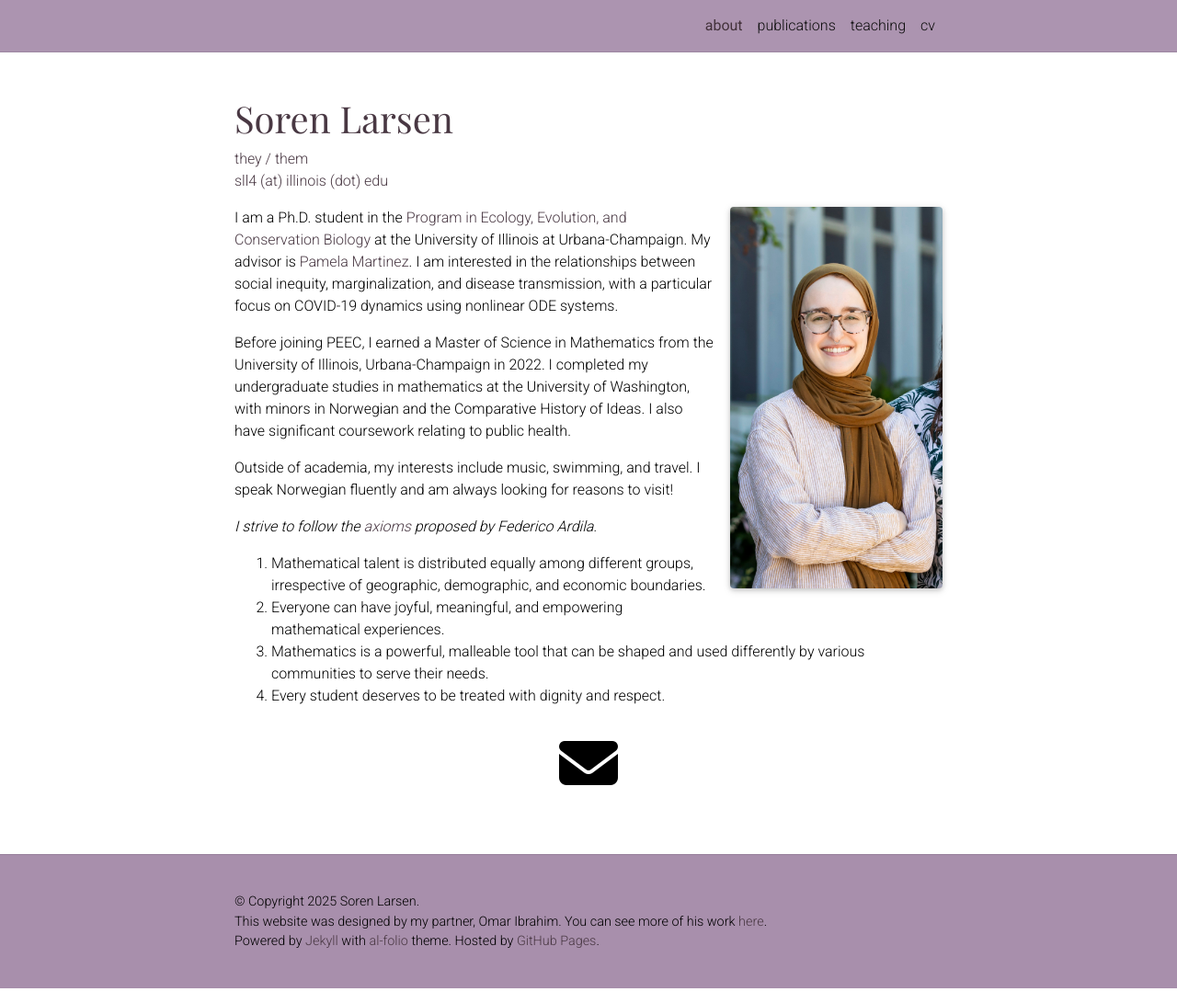
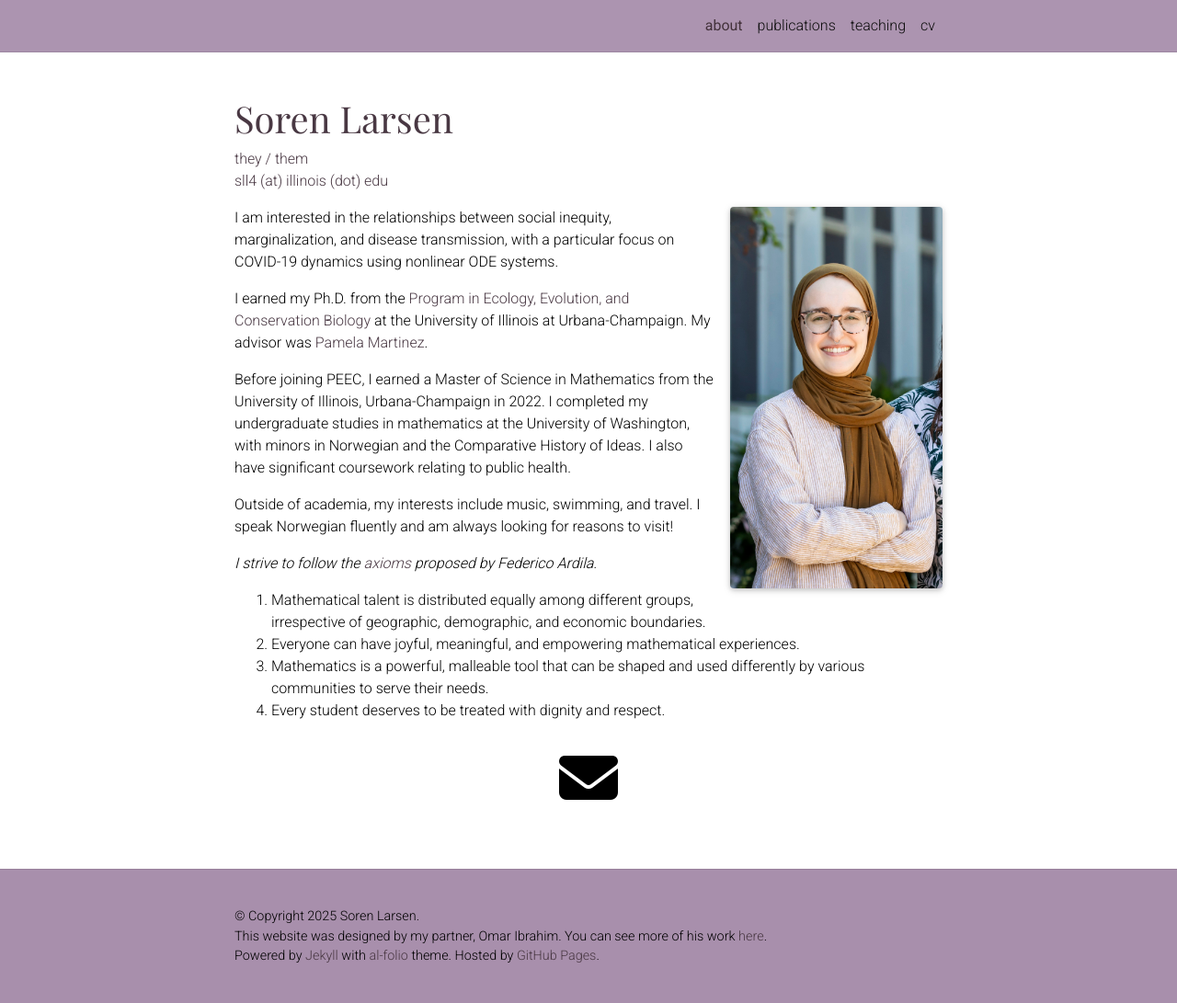
Before and after one commit to SL-Larsen/SL-Larsen.github.io, a Jekyll site: the page built from _pages/about.md, in a window 1280 px wide and 1091 px high. Shown: the whole window at 92% size. Built offline with Jekyll 4.4.1, drawn with Linux system fonts in a browser that asks for light colours; full-size pictures stand in for the smaller copies a plugin makes; some web fonts are replaced; comment, search, counter and statistics services are not loaded; a style sheet for code colours, icons or effects is not loaded.

Commit message:
add ayesha to coauthors list, minor update about page

```diff
--- a/_data/coauthors.yml
+++ b/_data/coauthors.yml
@@ -1,3 +1,7 @@
 "Martinez":
   - firstname: ["Pamela", "P.", "Pamela P.", "P.P."]
     url: https://mcb.illinois.edu/directory/profile/pamelapm
+
+"Mahmud":
+  - firstname: ["Ayesha", "Ayesha S.", "A.", "A.S."]
+    url: https://vcresearch.berkeley.edu/faculty/ayesha-mahmud
--- a/_pages/about.md
+++ b/_pages/about.md
@@ -19,7 +19,10 @@
 social: true  # includes social icons at the bottom of the page
 ---
 
-I am a Ph.D. student in the [Program in Ecology, Evolution, and Conservation Biology](https://peec.illinois.edu/) at the University of Illinois at Urbana-Champaign. My advisor is [Pamela Martinez](https://mcb.illinois.edu/faculty/profile/pamelapm/). I am interested in the relationships between social inequity, marginalization, and disease transmission, with a particular focus on COVID-19 dynamics using nonlinear ODE systems.
+<!-- I am currently a postdocrotral scholar in the Department of Demography at the University of California, Berkeley. -->
+I am interested in the relationships between social inequity, marginalization, and disease transmission, with a particular focus on COVID-19 dynamics using nonlinear ODE systems.
+
+I earned my Ph.D. from the [Program in Ecology, Evolution, and Conservation Biology](https://peec.illinois.edu/) at the University of Illinois at Urbana-Champaign. My advisor was [Pamela Martinez](https://mcb.illinois.edu/faculty/profile/pamelapm/).
 
 Before joining PEEC, I earned a Master of Science in Mathematics from the University of Illinois, Urbana-Champaign in 2022. I completed my undergraduate studies in mathematics at the University of Washington, with minors in Norwegian and the Comparative History of Ideas. I also have significant coursework relating to public health.
 
```
